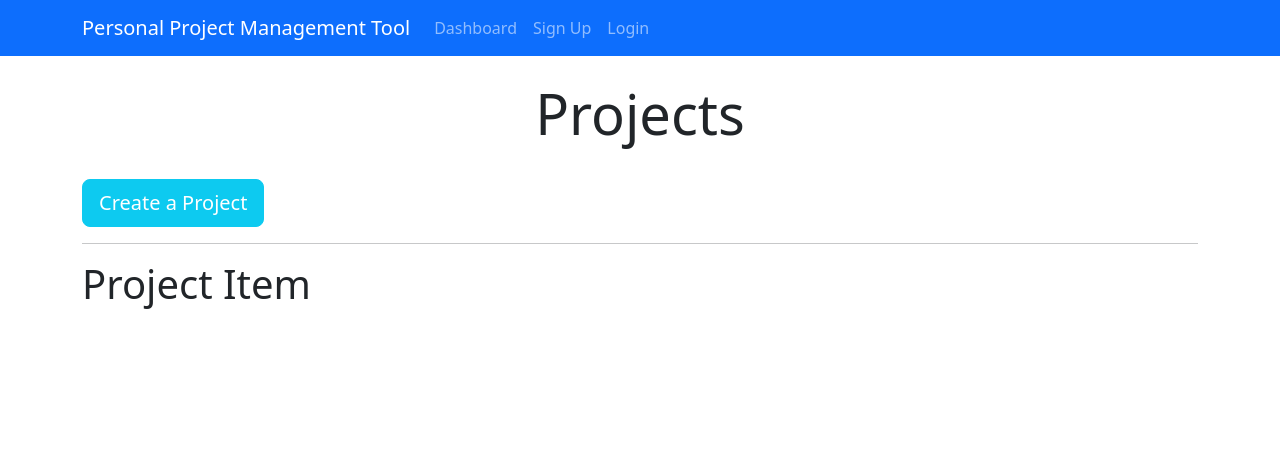
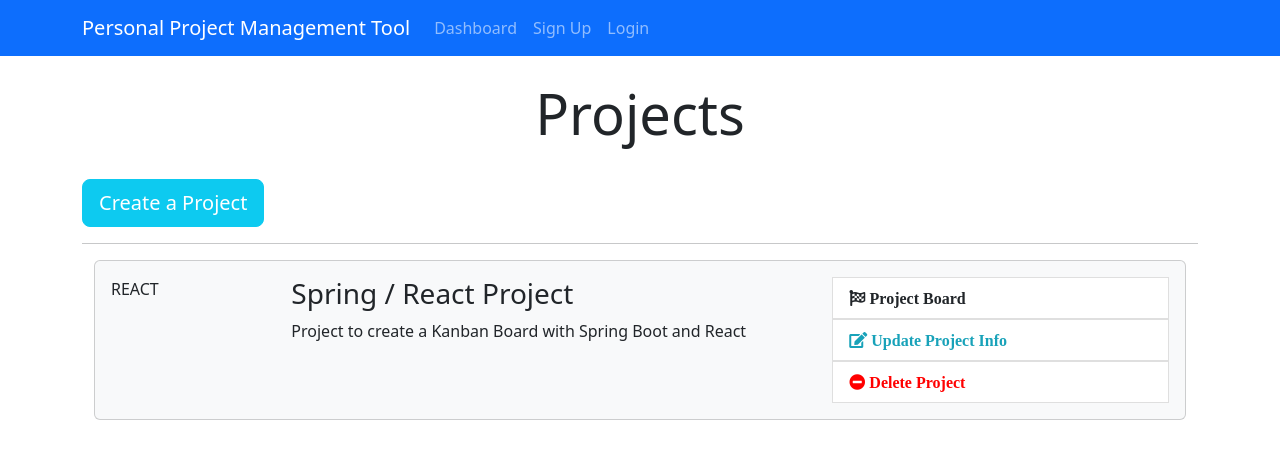
Before and after one commit to Oba-max22/PPMTool, a React (Create React App) app in the folder ppmtool-react-client/: page / in a window 1280 px wide. Shown: the top 458 px of the page. Built offline with nearby package versions, Linux system fonts and the light colour scheme.

Commit message:
modified ProjectItem component

```diff
--- a/ppmtool-react-client/src/components/Project/ProjectItem.js
+++ b/ppmtool-react-client/src/components/Project/ProjectItem.js
@@ -3,9 +3,38 @@ import React, { Component } from 'react';
 class ProjectItem extends Component {
     render() {
         return (
-            <h1>
-                Project Item
-            </h1>
+            <div className="container">
+                <div className="card card-body bg-light mb-3">
+                    <div className="row">
+                        <div className="col-2">
+                            <span className="mx-auto">REACT</span>
+                        </div>
+                        <div className="col-lg-6 col-md-4 col-8">
+                            <h3>Spring / React Project</h3>
+                            <p>Project to create a Kanban Board with Spring Boot and React</p>
+                        </div>
+                        <div className="col-md-4 d-none d-lg-block">
+                            <ul className="list-group">
+                                <a href="#">
+                                    <li className="list-group-item board">
+                                        <i className="fa fa-flag-checkered pr-1"> Project Board </i>
+                                    </li>
+                                </a>
+                                <a href="#">
+                                    <li className="list-group-item update">
+                                        <i className="fa fa-edit pr-1"> Update Project Info</i>
+                                    </li>
+                                </a>
+                                <a href="">
+                                    <li className="list-group-item delete">
+                                        <i className="fa fa-minus-circle pr-1"> Delete Project</i>
+                                    </li>
+                                </a>
+                            </ul>
+                        </div>
+                    </div>
+                </div>
+            </div>
         );
     }
 }
```
